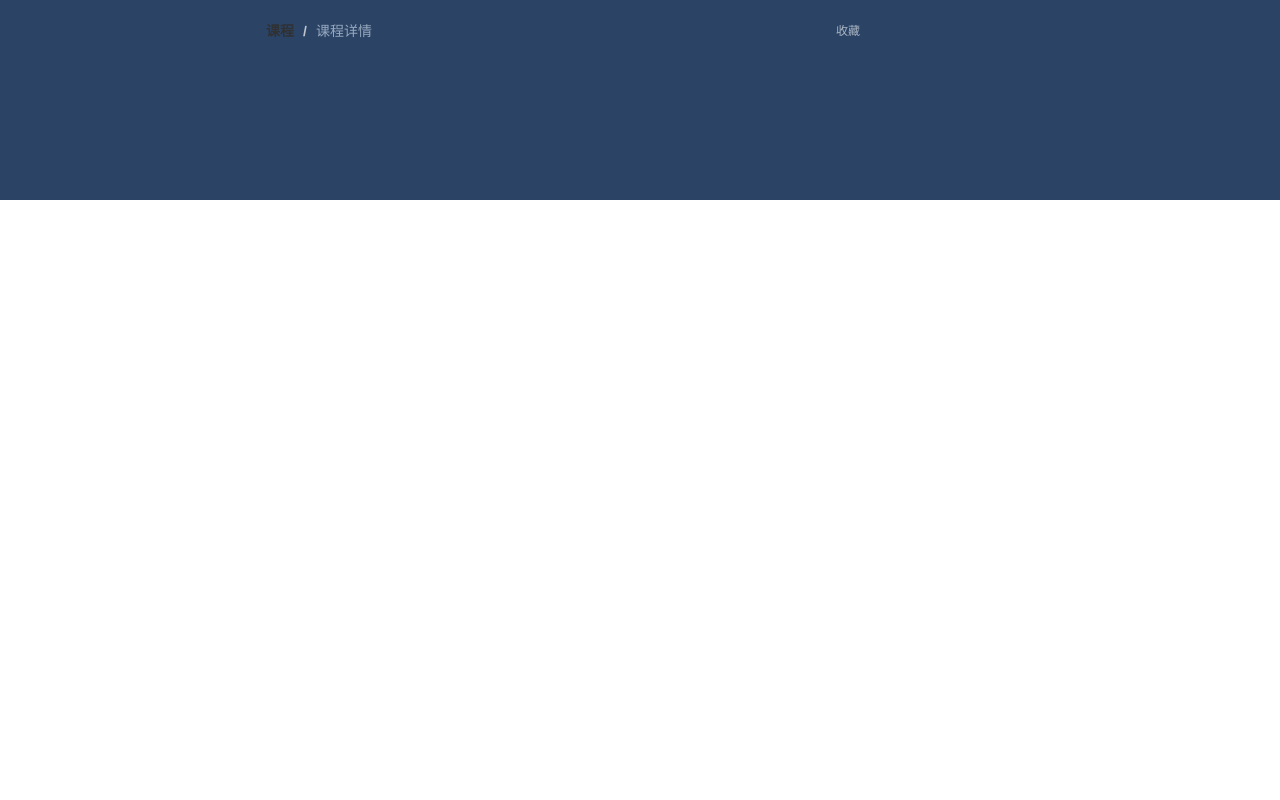
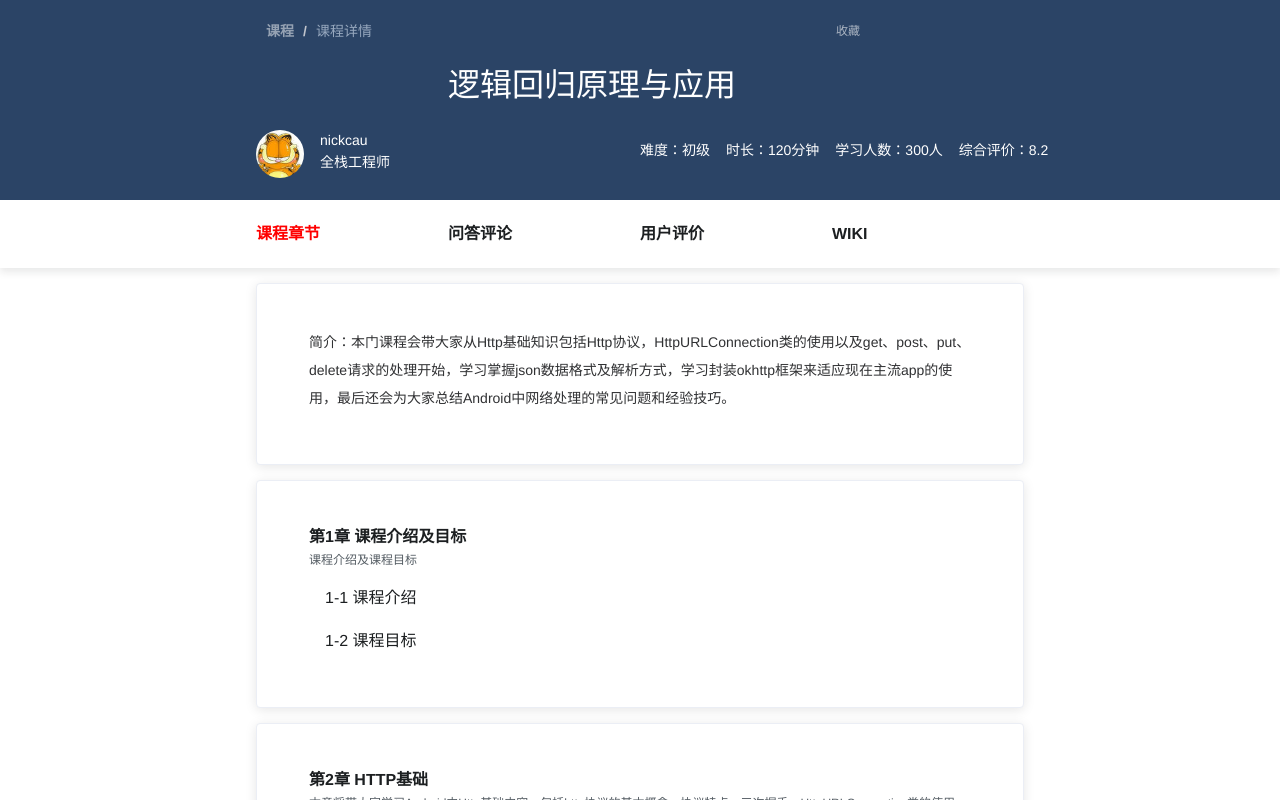
Before and after one commit to zhuzongzhi/koa-vue3.0-mysql, a Vue app: page /courseDetail in a window 1280 px wide. Shown: the top 800 px of the page. Built offline with nearby package versions, Linux system fonts and the light colour scheme; a small style sheet from the web is missing.

Commit message:
frontend

```diff
--- a/src/components/Breadcrumb/index.vue
+++ b/src/components/Breadcrumb/index.vue
@@ -45,9 +45,17 @@ export default {
     margin-left: 10px;
     color: rgba(255,255,255,.5);
 
+    white-space: nowrap;
+    overflow: hidden;
+    text-overflow: ellipsis;
+
     .no-redirect {
       color: #97a8be;
       cursor: text;
     }
   }
+
+  a {
+    color: rgba(255, 255, 255, 0.5);
+  }
 </style>
--- a/src/views/course/detail.vue
+++ b/src/views/course/detail.vue
@@ -1,4 +1,5 @@
 <template>
+    <div class="course-detail">
         <div class="course-detail-container">
             <div class="course-detail-title">
                 <el-row style="padding-top: 6px;">
@@ -9,30 +10,77 @@
 
                     <el-col :offset="12" :span="6">
                         <div class="share">
-                        <span style=";">
-                            <i class="iconfont icon-shoucang"></i>
-                            收藏
-                        </span>
-                        <span>
-                            <i class="iconfont icon-weixin "></i>
-                        </span>
-                        <span>
-                            <i class="iconfont icon-qq"></i>
-                        </span>
-                        <span>
-                            <i class="iconfont icon-xinlang"></i>
+                            <span v-show="!course.isCollection"><i class="iconfont icon-shoucang"></i>收藏</span>
+                            <span v-show="course.isCollection"><i class="iconfont icon-shoucang-tianchong"></i>取消</span>
+
+                            <span v-for="(item, index) in shares" :key="index">
+                            <i :class="item.clsName" @click="shareLink(item.id)"></i>
                         </span>
                         </div>
                     </el-col>
                 </el-row>
 
+                <el-row>
+                    <h1 class="courseTitle">{{course.courseTitle}}</h1>
+                </el-row>
 
+                <el-row style='margin-top: 50px;'>
+                    <el-col :span="6">
+                        <div style="position: relative;">
+                            <img :src="user.imgNick" alt="头像" class="imgNick">
+                            <span style="position: absolute;color: #fff;padding-left: 16px;" >{{user.nickName}}</span>
+                            <span style="color: #fff;padding-left: 16px;padding-bottom: 10px;position: absolute;top: 22px;">{{user.position}}</span>
+                        </div>
+                    </el-col>
 
+                    <el-col :span="12" :offset="6" class="courseInfo">
+                        <span>难度：{{course.difficult}}</span>
+                        <span>时长：{{course.study_time_len}}分钟</span>
+                        <span>学习人数：{{course.study_num}}人</span>
+                        <span>综合评价：{{course.evaluation}}</span>
+                    </el-col>
+                </el-row>
+
+            </div>
+        </div>
+
+        <!--四个目录-->
+        <div class="course-mulu-outer">
+            <div class="course-mulu-inner">
+                <el-row>
+                    <el-col :span="6"><span class="subtilte" :class="{activeCls: 0 === choseIndex}" @click="choseIndex = 0">课程章节</span></el-col>
+                    <el-col :span="6"><span class="subtilte" :class="{activeCls: 1 === choseIndex}" @click="choseIndex = 1">问答评论</span></el-col>
+                    <el-col :span="6"><span class="subtilte" :class="{activeCls: 2 === choseIndex}" @click="choseIndex = 2">用户评价</span></el-col>
+                    <el-col :span="6"><span class="subtilte" :class="{activeCls: 3 === choseIndex}" @click="choseIndex = 3">WIKI</span></el-col>
+                </el-row>
+            </div>
+        </div>
+
+        <!--课程章节-->
+        <div class="course-content">
+            <el-card class="box-card">
+                {{course.jianjie}}
+            </el-card>
+
+            <el-card class="box-card" v-for="(item, index) in course.zhanjie" :key="index">
+                <div style="color: #1c1f21;font-size: 16px;font-weight: 700;line-height: 24px;">
+                    第{{index+1}}章 {{item.title}}
+                </div>
+                <div style="margin-top: 2px; font-size: 12px; color: #545c63; line-height: 18px;">{{item.jianjie}}</div>
+                <div v-for="(item2, index2) in item.children" :key="index2" style="padding-left: 16px;margin-top: 15px;">
+                    <span style="color: #1c1f21;font-size: 16px;">{{index+1}}-{{index2+1}} {{item2.title}}</span>
+                </div>
+            </el-card>
+        </div>
+
+        <!--问答评论-->
+
+        <!--用户评价-->
+
+        <!--WIKI-->
 
     </div>
 
-
-    </div>
 </template>
 
 <script>
@@ -45,23 +93,125 @@
     },
     data() {
       return {
+        choseIndex: 0,
+        course: {
+          isCollection: false,
+          courseTitle: '逻辑回归原理与应用',
+          difficult: '初级',
+          study_time_len: 120,
+          study_num: 300,
+          evaluation: 8.2,
 
+          jianjie: '简介：本门课程会带大家从Http基础知识包括Http协议，HttpURLConnection类的使用以及get、post、put、delete请求的处理开始，学习掌握json数据格式及解析方式，学习封装okhttp框架来适应现在主流app的使用，最后还会为大家总结Android中网络处理的常见问题和经验技巧。',
+          zhanjie: [{
+            title: '课程介绍及目标',
+            jianjie: '课程介绍及课程目标',
+            children: [{
+              title: '课程介绍',
+
+            },{
+              title: '课程目标',
+
+            }]
+          },{
+            title: 'HTTP基础',
+            jianjie: '本章将带大家学习Android中Http基础内容，包括http协议的基本概念，协议特点，三次握手，HttpURLConnection类的使用，为大家演示get、post、put、delete请求操作处理，分析Http协议结构',
+            children: [{
+              title: 'http协议',
+            },{
+              title: 'http特点',
+            },{
+              title: 'HttpUrlConnection介绍及get请求-1',
+            },{
+              title: 'HttpUrlConnection介绍及get请求-2',
+            },{
+              title: 'post请求操作',
+            },{
+              title: 'put_delete请求操作',
+            },{
+              title: 'http协议结构解析',
+            }]
+          },]
+        },
+        user: {
+          nickName: 'nickcau',
+          imgNick: require('../../assets/course/touxiang.jpg'),
+          position: '全栈工程师',
+          study_num: '',
+
+        },
+        shares: [
+          {
+            id: 'weixin',
+            clsName: 'iconfont icon-weixin',
+          },
+          {
+            id: 'qq',
+            clsName: 'iconfont icon-qq',
+          },
+          {
+            id: 'xinlang',
+            clsName: 'iconfont icon-xinlang',
+          },
+        ],
       }
     },
+    methods: {
+      // 分享链接
+      shareLink(id) {
+        let vm = this;
+        console.log('分享链接', id);
+
+      },
+
+    },
+
   }
 </script>
 
 <style rel="stylesheet/scss" lang="scss" scoped>
+    .course-detail {
         .course-detail-container {
             background-color: #2B4466;
             position: relative;
             width: 100%;
             height: 200px;
 
+            white-space: nowrap;
+            overflow: hidden;
+            text-overflow: ellipsis;
+            font: 14px/1.5 "PingFang SC","微软雅黑","Microsoft YaHei",Helvetica,"Helvetica Neue",Tahoma,Arial,sans-serif;
+
             .course-detail-title {
                 display: block;
                 width: 60%;
                 margin: 0 auto;
+
+                .courseInfo {
+                    color: #fff;
+
+                    span {
+                        margin-right: 16px;
+                        height: 40px;
+                        line-height: 40px;
+
+                    }
+                }
+
+                .imgNick {
+                    width: 48px;
+                    height: 48px;
+                    border-radius: 100%;
+                }
+
+                .courseTitle {
+                    font-weight: 100;
+                    position: relative;
+                    z-index: 1;
+                    margin-bottom: 8px;
+                    line-height: 48px;
+                    font-size: 32px;
+                    color: #fff;
                 }
 
                 .share {
@@ -88,4 +238,51 @@
                     }
                 }
             }
+
+            .el-row {
+                height: 40px;
+            }
+        }
+
+        .course-mulu-outer {
+            width: 100%;
+            height: 68px;
+            line-height: 68px;
+            box-shadow: 0 4px 8px 0 rgba(28,31,33,.1);
+
+            .course-mulu-inner {
+                width: 60%;
+                margin: 0 auto;
+
+                .subtilte {
+                    color: #1c1f21;
+                    font-weight: bold;
+                    cursor: pointer;
+                    font-size: 16px;
+                }
+
+                .subtilte:hover {
+                    color: red;
+                }
+
+                .activeCls {
+                    color: red;
+                }
+            }
+        }
+
+        .course-content {
+            margin-top: 15px;
+            width: 100%;
+
+            .box-card {
+                width: 60%;
+                margin: 0 auto;
+                margin-top: 15px;
+                line-height: 28px;
+                padding: 24px 32px 32px;
+            }
+        }
+    }
+
 </style>
```
Also changed, not shown: src/assets/course/touxiang.jpg (added). Lines whose indentation alone changed are shown as unchanged.
